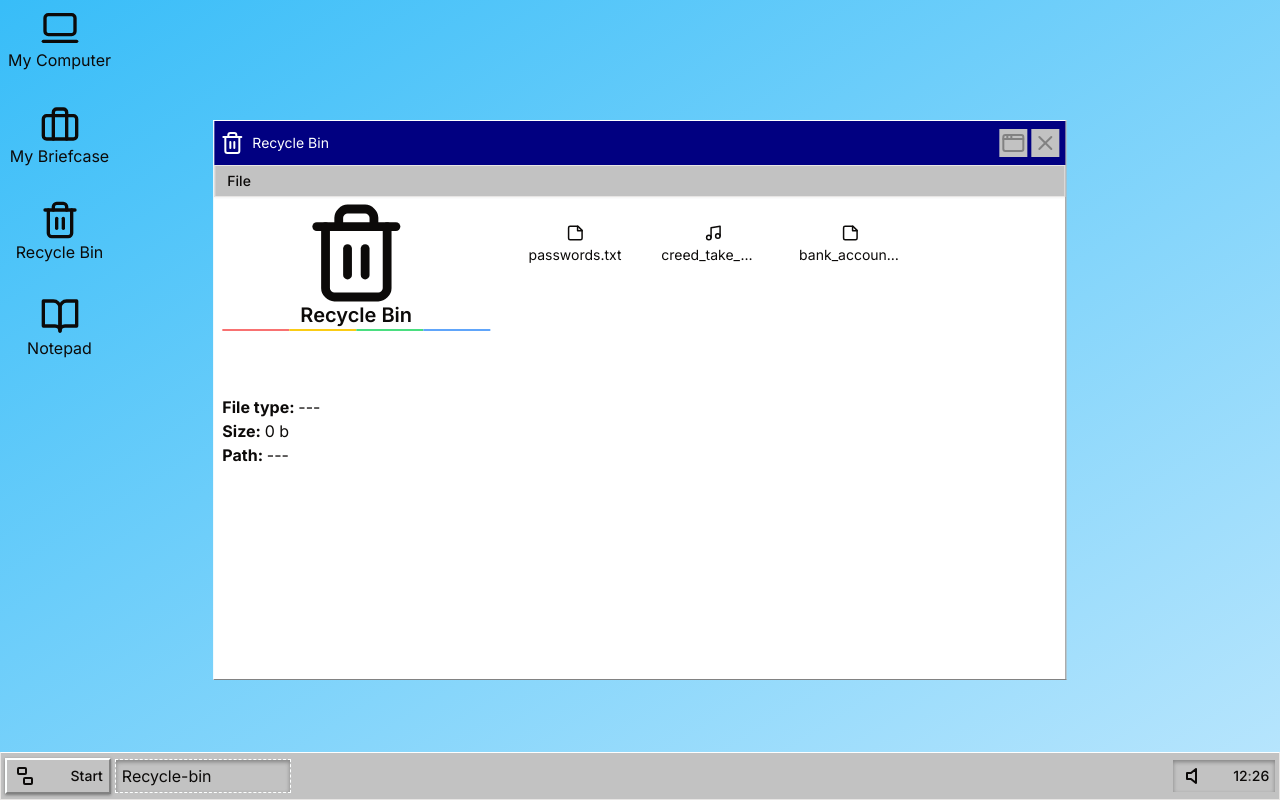
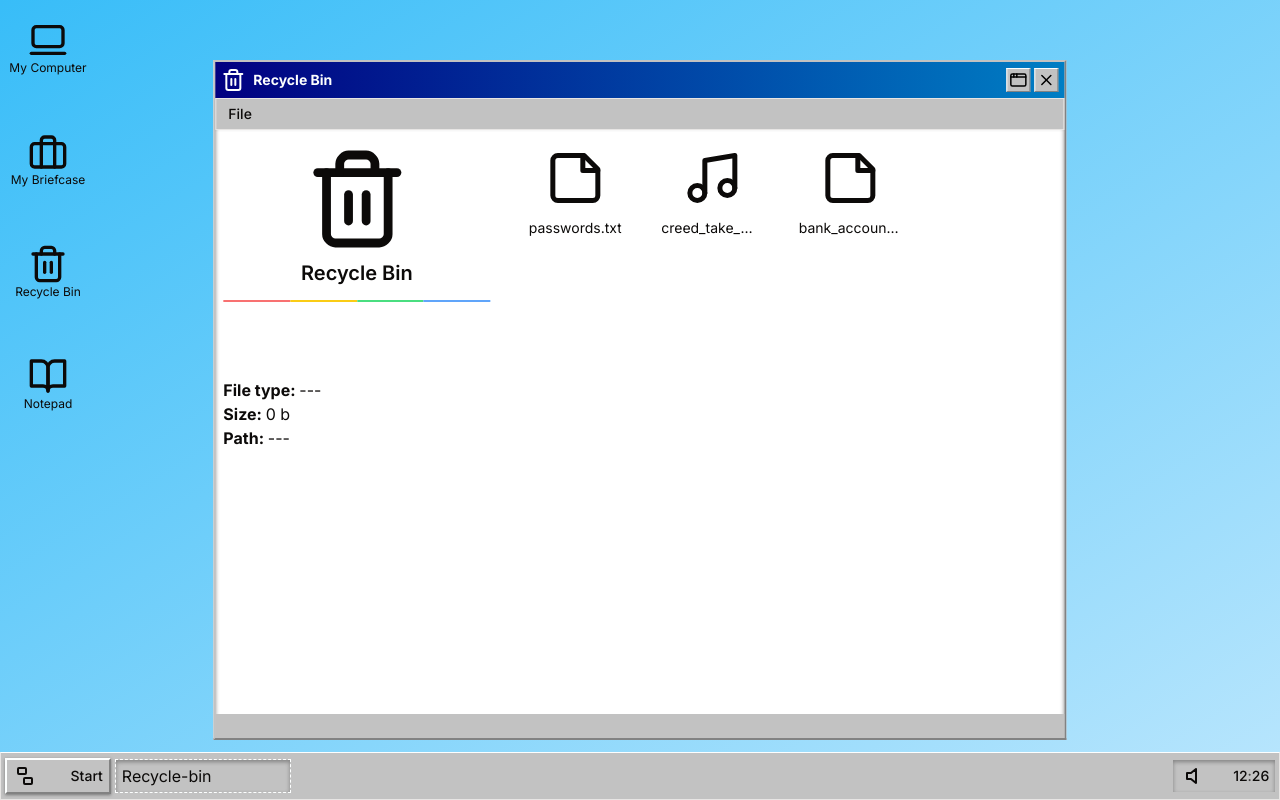
Before and after one commit to jccdev45/portfolio, a Next.js app: page /recycle-bin in a window 1280 px wide. Built offline with nearby package versions, Linux system fonts and the light colour scheme.

Commit message:
Minor changes & refactors

```diff
--- a/app/layout.tsx
+++ b/app/layout.tsx
@@ -1,10 +1,9 @@
 import Image from "next/image";
-import Link from "next/link";
 import { Inter } from "next/font/google";
 import { MainNav } from "@/components/main-nav";
 import { cn } from "@/lib/utils";
 import "./globals.css";
-import { desktopIcons } from "@/lib/constants";
+import Desktop from "@/components/desktop/Desktop";
 
 const inter = Inter({ subsets: ["latin"] });
 
@@ -26,22 +25,14 @@ export default function RootLayout({
           inter.className
         )}
       >
-        <div className="absolute flex flex-col items-center gap-8 top-2 left-2 justify-evenly">
-          {desktopIcons.map((icon) => (
-            <Link
-              href={icon.path}
-              key={icon.id}
-              className="flex flex-col items-center w-30 h-30"
-            >
-              {icon.icon}
-              {icon.label}
-            </Link>
-          ))}
-        </div>
+        <Desktop />
+
         <div className="relative grid w-1/3 h-screen mx-auto -z-0 place-items-center">
           <Image src="/download.png" alt="" height={200} width={200} priority />
         </div>
+
         {children}
+
         <MainNav />
       </body>
     </html>
--- a/app/notepad/page.tsx
+++ b/app/notepad/page.tsx
@@ -17,7 +17,12 @@ const NotepadPage = () => {
   const [isUnderline, setIsUnderline] = React.useState(false);
 
   return (
-    <WindowWrapper title="Notepad" icon={SNote} menu={menuItems.notepad}>
+    <WindowWrapper
+      title="Notepad"
+      icon={SNote}
+      menu={menuItems.notepad}
+      actionProp={note}
+    >
       <FormatBar
         setBold={() => setIsBold(!isBold)}
         setItalic={() => setIsItalic(!isItalic)}
@@ -29,7 +34,7 @@ const NotepadPage = () => {
       <Textarea
         placeholder="Eggs, milk, sugar..."
         className={cn(
-          `min-h-[200px] placeholder:italic placeholder:font-normal placeholder:underline flex-1 p-4 rounded-none shadow-inner resize-none`,
+          `absolute left-0 h-full max-h-[80%] placeholder:italic placeholder:font-normal placeholder:underline flex-1 p-4 rounded-none shadow-inner resize-none`,
           isBold ? `font-bold` : `font-normal`,
           isItalic ? `italic` : `not-italic`,
           isUnderline ? `underline` : `no-underline`
--- a/app/recycle-bin/page.tsx
+++ b/app/recycle-bin/page.tsx
@@ -18,6 +18,7 @@ const RecycleBinPage = () => {
       title="Recycle Bin"
       icon={TrashIcon}
       menu={menuItems.recycleBin}
+      actionProp={``}
     >
       <div className="grid w-full min-h-full grid-cols-12">
         <WindowSidebar>
@@ -36,7 +37,7 @@ const RecycleBinPage = () => {
           </div>
 
           <div>
-            <h2 className="flex items-center max-w-full my-4 text-2xl break-all gap-x-2">
+            <h2 className="flex items-center max-w-full my-4 text-xl break-all gap-x-2">
               <span className="scale-110">
                 {recycleItem ? (
                   recycleItem.icon
--- /dev/null
+++ b/components/desktop/Desktop.tsx
@@ -0,0 +1,23 @@
+"use client";
+
+import Link from "next/link";
+import { desktopIcons } from "@/lib/constants";
+
+const Desktop = () => {
+  return (
+    <div className="absolute flex flex-col flex-wrap items-center justify-center max-h-full gap-8 top-2 left-2">
+      {desktopIcons.map((icon) => (
+        <Link
+          href={icon.path}
+          key={icon.id}
+          className="flex flex-col items-center justify-center w-20 h-20"
+        >
+          {icon.icon}
+          <span className="text-xs">{icon.label}</span>
+        </Link>
+      ))}
+    </div>
+  );
+};
+
+export default Desktop;
--- a/components/window/window-wrapper.tsx
+++ b/components/window/window-wrapper.tsx
@@ -11,46 +11,68 @@ import {
   MenubarMenu,
   MenubarTrigger,
 } from "@/components/ui/menubar";
+import {
+  Tooltip,
+  TooltipContent,
+  TooltipProvider,
+  TooltipTrigger,
+} from "@/components/ui/tooltip";
 import { cn } from "@/lib/utils";
 
 type Props = {
+  actionProp: string;
   children: React.ReactNode;
   expand?: boolean;
   icon: JSX.Element;
-  menu?: { trigger: string; items: { title: string; icon: JSX.Element }[] }[];
+  menu: {
+    trigger: string;
+    items: {
+      action: (actionProp: string) => void;
+      title: string;
+      icon: JSX.Element;
+      tooltip: string;
+    }[];
+  }[];
   title: string;
 };
 
-const WindowWrapper = ({ children, expand, icon, menu, title }: Props) => {
+const WindowWrapper = ({
+  actionProp,
+  children,
+  expand,
+  icon,
+  menu,
+  title,
+}: Props) => {
   const [isMax, setIsMax] = React.useState<boolean | null>(expand || false);
 
   return (
     <>
       <div
         className={cn(
-          `absolute bg-white border border-t-windows-white border-l-windows-white border-r-windows-dark border-b-windows-dark resize-none`,
+          `absolute bg-white border-2 border-t-windows border-l-windows border-r-windows-dark border-b-windows-dark shadow-inner shadow-windows-dark resize-none`,
           isMax
             ? `w-screen max-w-[100vw] top-0 left-0 h-[95vh] max-h-[95vh]`
             : `w-2/3 mx-auto -translate-x-1/2 -translate-y-1/2 top-1/2 left-1/2 min-h-[70vh]`
         )}
       >
         <div className="flex flex-col">
-          <div className="flex items-center justify-between w-full py-0.5 bg-windows-blue text-windows-white handle h-11 px-1.5">
+          <div className="flex items-center justify-between w-full py-0.5 bg-gradient-to-r from-windows-blue to-[rgb(0,126,196)] text-windows-white handle h-9 px-1.5">
             <div className="flex items-center text-sm gap-x-2">
               <>{icon}</>
-              <p className="">{title}</p>
+              <p className="font-bold">{title}</p>
             </div>
             <div className="flex items-center gap-1">
               <Button
                 variant="ghost"
-                className="p-0.5 h-7 rounded-none text-windows-dark bg-windows"
+                className="p-0.5 h-6 w-6 rounded-none text-windows-black bg-windows border border-t-windows-white border-l-windows-white border-r-windows-dark border-b-windows-dark"
                 onClick={() => setIsMax(!isMax)}
               >
                 <AppWindow />
               </Button>
               <Button
                 variant="ghost"
-                className="p-0.5 h-7 rounded-none text-windows-dark bg-windows"
+                className="p-0.5 h-6 w-6 rounded-none text-windows-black bg-windows border border-t-windows-white border-l-windows-white border-r-windows-dark border-b-windows-dark"
                 asChild
               >
                 <Link href="/">
@@ -69,10 +91,21 @@ const WindowWrapper = ({ children, expand, icon, menu, title }: Props) => {
                   </MenubarTrigger>
                   <MenubarContent className="ml-1 -mt-2 rounded-none bg-windows">
                     {menuItem.items.map((item) => (
-                      <MenubarItem key={item.title}>
-                        <>{item.icon}</>{" "}
-                        <span className="mx-2">{item.title}</span>
-                      </MenubarItem>
+                      <TooltipProvider key={item.title}>
+                        <Tooltip>
+                          <TooltipTrigger asChild>
+                            <MenubarItem
+                              onClick={() => item.action(actionProp)}
+                            >
+                              <>{item.icon}</>{" "}
+                              <span className="mx-2">{item.title}</span>
+                            </MenubarItem>
+                          </TooltipTrigger>
+                          <TooltipContent>
+                            {item.tooltip ? item.tooltip : null}
+                          </TooltipContent>
+                        </Tooltip>
+                      </TooltipProvider>
                     ))}
                   </MenubarContent>
                 </MenubarMenu>
@@ -81,6 +114,8 @@ const WindowWrapper = ({ children, expand, icon, menu, title }: Props) => {
           )}
         </div>
         {children}
+
+        <div className="absolute bottom-0 left-0 w-full h-6 bg-windows"></div>
       </div>
     </>
   );
--- a/lib/constants.tsx
+++ b/lib/constants.tsx
@@ -20,20 +20,37 @@ import {
   XCircle,
 } from "lucide-react";
 
+export const playSound = (title: string) => {
+  const audioElement = new Audio(`/${title}.mp3`);
+  audioElement.play();
+};
+
 export const menuItems = {
   notepad: [
     {
       trigger: "File",
       items: [
-        { title: "Save", icon: <Save /> },
-        { title: "Exit", icon: <XCircle /> },
+        {
+          action: () => {
+            return playSound("save");
+          },
+          title: "Save",
+          tooltip: "Max 10 notes",
+          icon: <Save />,
+        },
+        { action: () => {}, title: "Exit", tooltip: "", icon: <XCircle /> },
       ],
     },
     {
       trigger: "Edit",
       items: [
-        { title: "Copy", icon: <Copy /> },
-        { title: "Paste", icon: <ClipboardPaste /> },
+        { action: () => {}, title: "Copy", tooltip: "", icon: <Copy /> },
+        {
+          action: () => {},
+          title: "Paste",
+          tooltip: "",
+          icon: <ClipboardPaste />,
+        },
       ],
     },
   ],
@@ -41,8 +58,23 @@ export const menuItems = {
     {
       trigger: "File",
       items: [
-        { title: "Empty", icon: <FileX2 /> },
-        { title: "Exit", icon: <XCircle /> },
+        {
+          action: () => {
+            return playSound("empty");
+          },
+          title: "Empty",
+          tooltip: "",
+          icon: <FileX2 />,
+        },
+        { action: () => {}, title: "Exit", tooltip: "", icon: <XCircle /> },
+      ],
+    },
+  ],
+  default: [
+    {
+      trigger: "File",
+      items: [
+        { action: () => {}, title: "Exit", tooltip: "", icon: <XCircle /> },
       ],
     },
   ],
@@ -53,7 +85,7 @@ export const myProjects = [
     id: 1,
     title: "Family Recipes",
     desc:
-      "-- v2 in progress, full rewrite to NextJS w/ Supabase -- Digital version of a family recipe book. Includes several Firebase services: Authentication, Cloud Firestore and Storage for photo upload.",
+      "-- v2 in progress, full rewrite in Typescript to NextJS w/ Supabase -- Digital version of a family recipe book. Includes several Firebase services: Authentication, Cloud Firestore and Storage for photo upload.",
     tech: [
       "fullstack",
       "react",
@@ -73,7 +105,7 @@ export const myProjects = [
     id: 2,
     title: "NYC Health Inspections",
     desc:
-      "-- v2 in progress, full rewrite to NextJS -- Search and view grades & health inspection records of restaurants across NYC. Everything is dirty. Made with create-react-app, using react-mapbox-gl, styled with TailwindCSS and deployed via Netlify.",
+      "-- v2 in progress, full rewrite to Typescript in NextJS -- Search and view grades & health inspection records of restaurants across NYC. Everything is dirty. Made with create-react-app, using react-mapbox-gl, styled with TailwindCSS and deployed via Netlify.",
     tech: ["frontend", "react", "hooks", "react-mapbox-gl", "tailwindcss"],
     live: "https://nyc-health-violations.netlify.app/",
     repoURL: "https://github.com/jccdev45/nyc-restaurant-violations",
@@ -117,25 +149,25 @@ export const desktopIcons = [
   {
     id: 1,
     label: "My Computer",
-    path: "computer",
+    path: "/computer",
     icon: <Laptop2 className="block w-10 h-10 text-windows-black/70" />,
   },
   {
     id: 2,
     label: "My Briefcase",
-    path: "portfolio",
+    path: "/portfolio",
     icon: <Briefcase className="block w-10 h-10 text-windows-black/70" />,
   },
   {
     id: 3,
     label: "Recycle Bin",
-    path: "recycle-bin",
+    path: "/recycle-bin",
     icon: <Trash2 className="block w-10 h-10 text-windows-black/70" />,
   },
   {
     id: 4,
     label: "Notepad",
-    path: "notepad",
+    path: "/notepad",
     icon: <BookOpen className="block w-10 h-10 text-windows-black/70" />,
   },
 ];
@@ -146,7 +178,7 @@ export const toRecycle = [
     title: "passwords.txt",
     ext: ".txt",
     size: "14 kb",
-    icon: <StickyNote />,
+    icon: <StickyNote className="w-20 h-20" />,
     path: "/user/notes",
   },
   {
@@ -154,7 +186,7 @@ export const toRecycle = [
     title: "creed_take_me_higher.mp3",
     ext: ".mp3",
     size: "4.6 mb",
-    icon: <Music />,
+    icon: <Music className="w-20 h-20" />,
     path: "/user/audio",
   },
   {
@@ -162,7 +194,7 @@ export const toRecycle = [
     title: "bank_account_number_and_debit_card_pin.txt",
     ext: ".txt",
     size: "8 kb",
-    icon: <StickyNote />,
+    icon: <StickyNote className="w-20 h-20" />,
     path: "/user/notes",
   },
 ];
```
Also changed, not shown: 2 other files (tests, documents, lock files or other folders).
